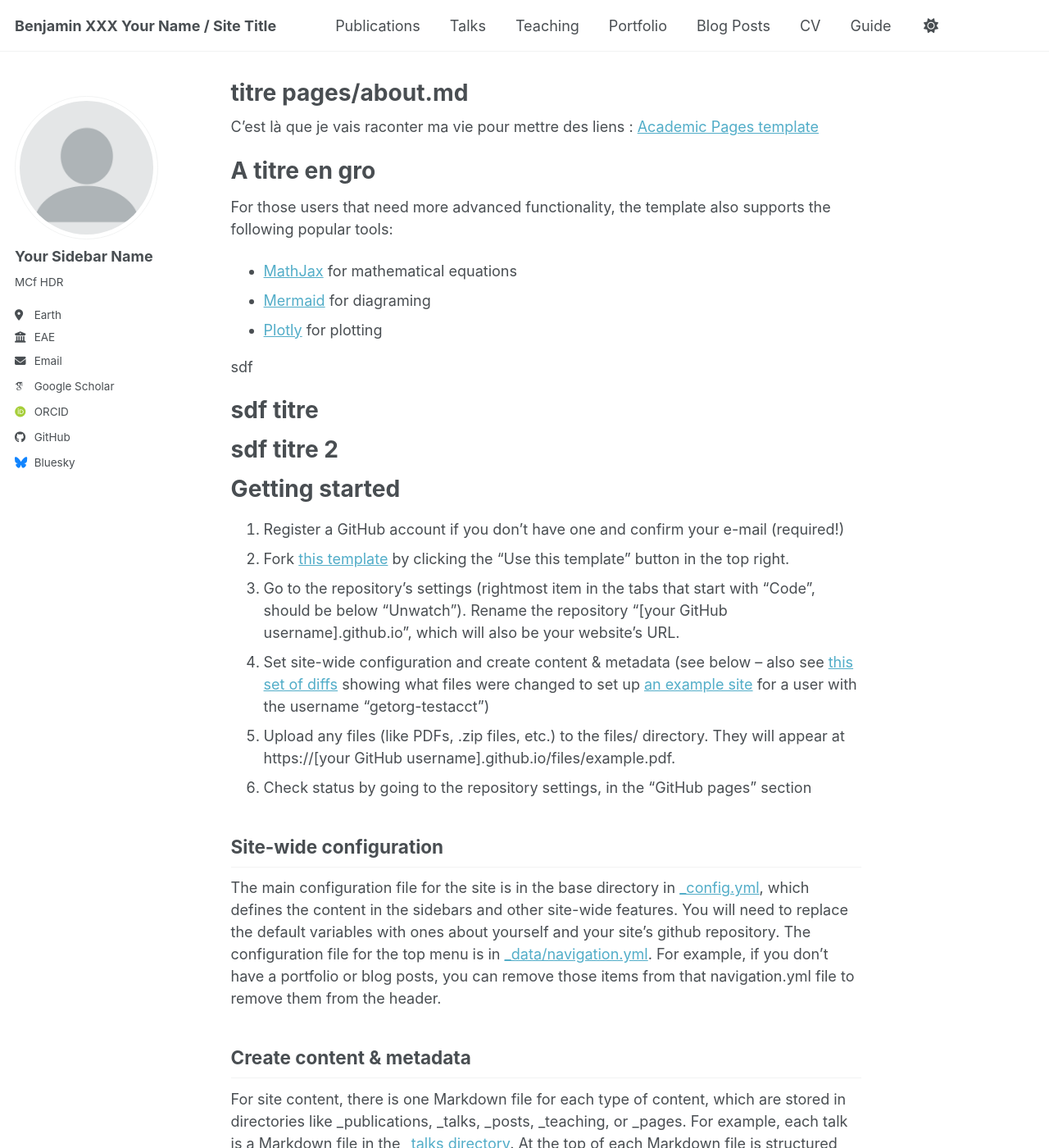
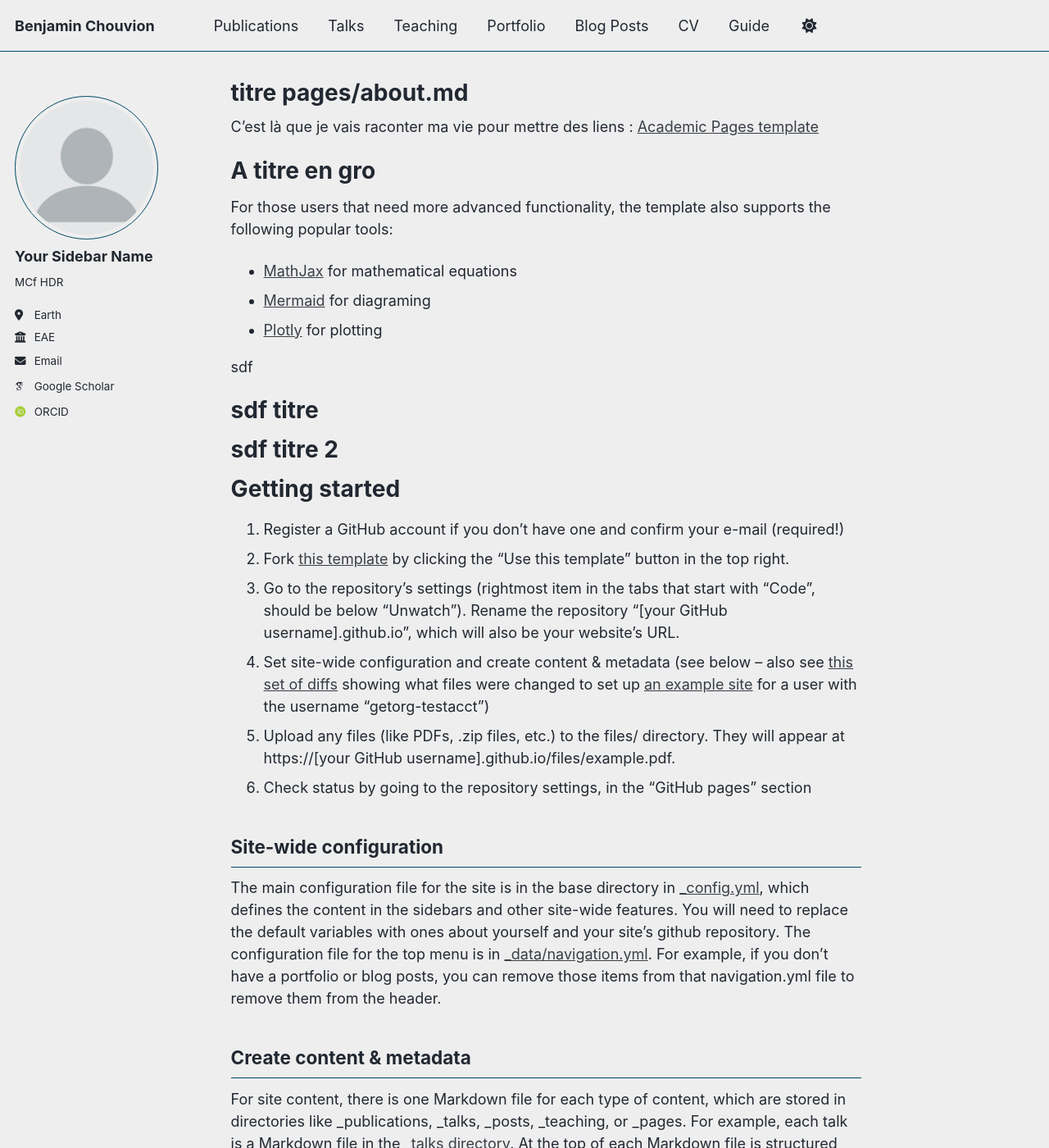
Before and after one commit to benjamin-chouvion/benjamin-chouvion.github.io, a Jekyll site: the page built from _pages/about.md, in a window 1280 px wide and 1400 px high. Shown: the whole window at 82% size. Built offline with Jekyll 4.4.1, drawn with Linux system fonts in a browser that asks for light colours; some web fonts are replaced; a script bundle is joined from its source files by our own code; library files that are not in the unit come from our copies.

Commit message:
Update site theme and title in config file

```diff
--- a/_config.yml
+++ b/_config.yml
@@ -8,8 +8,8 @@
 
 # Basic Site Settings
 locale                   : "en-US"
-site_theme               : "default" # Currently available options are "default", "air"
-title                    : "Benjamin XXX Your Name / Site Title"
+site_theme               : "air" # Currently available options are "default", "air"
+title                    : "Benjamin Chouvion"
 title_separator          : "-"
 name                     : &name "Benjamin YYY"
 description              : &description "Your Name's academic portfolio"   # Update this with a general description of your site, this is the default if not overridden by a page
@@ -51,13 +51,13 @@
   bitbucket        : # Username - Update with your username on the site
   codepen          : # Username
   dribbble         : # Username
-  github           : "academicpages"
+  github           : #"academicpages"
   kaggle           : # Username
   stackoverflow    : # User number or user number and name (i.e., use "1" or "1/jeff-atwood")
 
   # Social media
   artstation       : # Username
-  bluesky          : "bsky.app" # Replace this with you Bluesky username
+  bluesky          : #"bsky.app" # Replace this with you Bluesky username
   facebook         : # Username
   flickr           : # Username
   foursquare       : # Username
```
